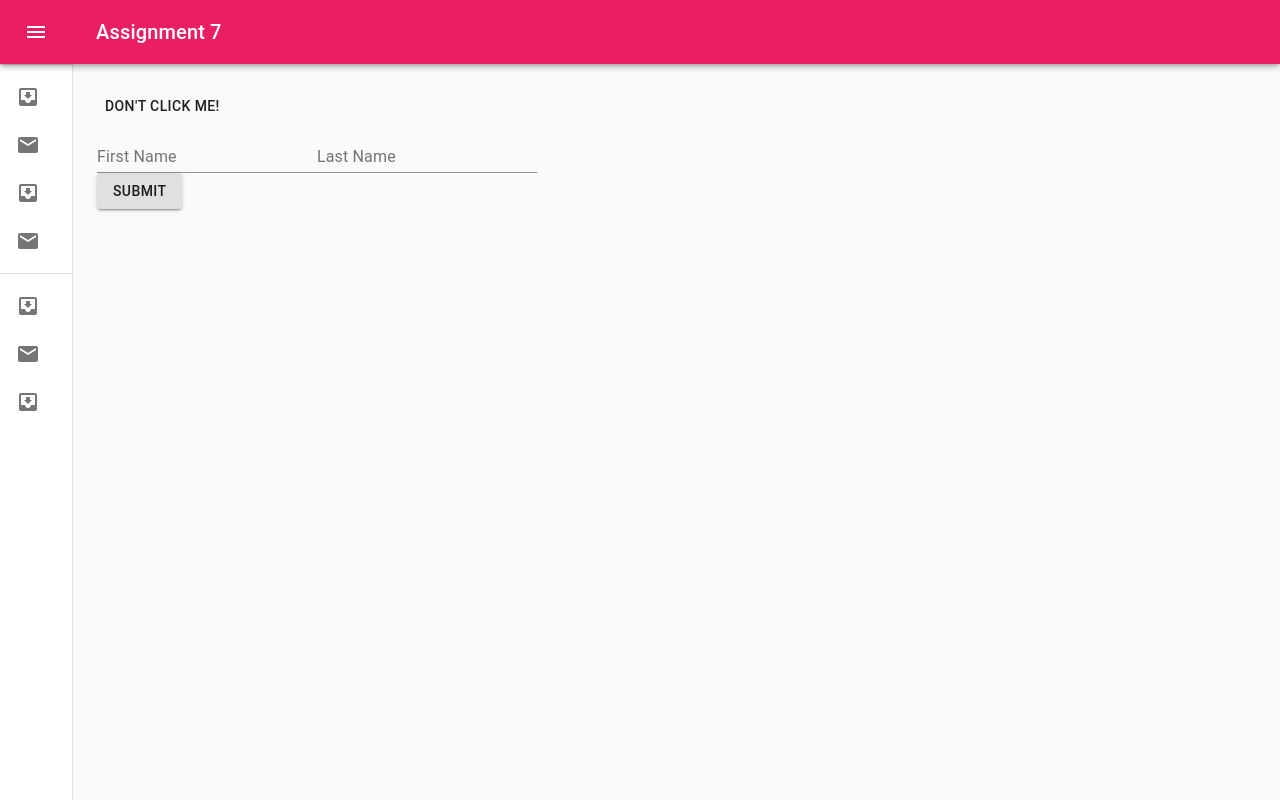
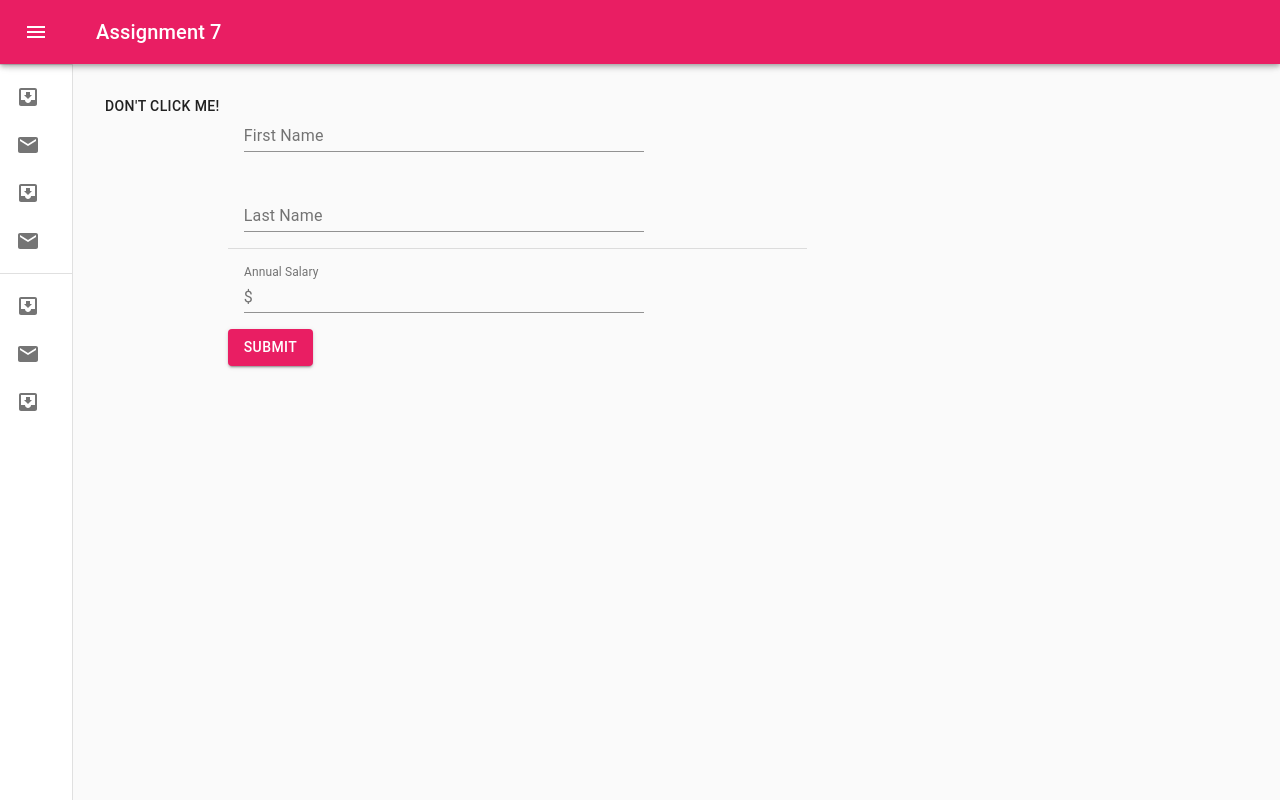
Before and after one commit to yauhofung/TTP6-PositiveProjection, a React (Create React App) app: page / in a window 1280 px wide. Built offline with nearby package versions, Linux system fonts and the light colour scheme.

Commit message:
Added <Divider /> and adorned text field.

```diff
--- a/src/components/AppForm.js
+++ b/src/components/AppForm.js
@@ -1,18 +1,46 @@
 import React from 'react';
 import { Button, TextField, Grid, form } from '@material-ui/core';
+import clsx from 'clsx';
+import { makeStyles } from '@material-ui/core/styles';
+import InputLabel from '@material-ui/core/InputLabel';
+import InputAdornment from '@material-ui/core/InputAdornment';
+import Divider from '@material-ui/core/Divider';
+
+const useStyles = makeStyles((theme) => ({
+    root: {
+      '& .MuiTextField-root': {
+        margin: theme.spacing(2),
+        width: 400,
+      },
+    },
+  }));
 
 function Form() {
+    const classes = useStyles();
+
     return (
-        <form noValidate autoComplete="off">
-            <TextField id="standard-basic" label="First Name" />
+        <form className={classes.root} direction="row" justify="flex-start" noValidate autoComplete="off">
+
+            <TextField id="standard-basic" size="medium" label="First Name" />
             <TextField id="standard-basic" label="Last Name" />
+
+            <Divider />
+
+            <TextField
+          label="Annual Salary"
+          id="standard-start-adornment"
+          className={clsx(classes.margin, classes.textField)}
+          InputProps={{
+            startAdornment: <InputAdornment position="start">$</InputAdornment>,
+          }}
+        />
         </form>
     );
 }
 
 function SubmitButton () {
     return (
-        <Button  variant='contained'>Submit</Button>
+        <Button  variant='contained' color="primary">Submit</Button>
     );
 }
 
@@ -20,11 +48,9 @@ class AppForm extends React.Component {
 
     render() {
         return(
-            <Grid container>
-            <Grid item xs={12}>
+            <Grid item xs={3} lg={6}>
                 <Form />
                 <SubmitButton />
-            </Grid>
             </Grid>
         );
     }
```
